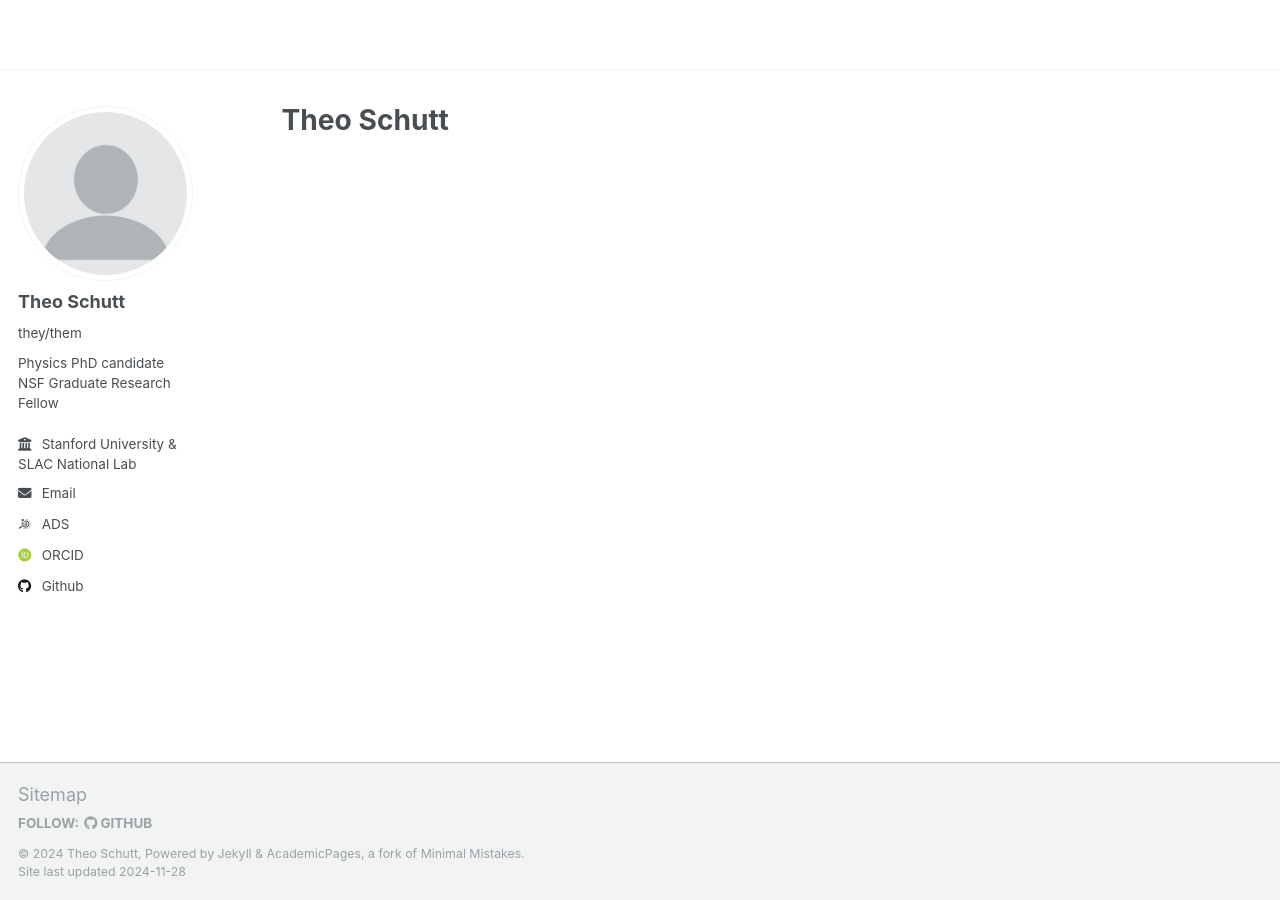
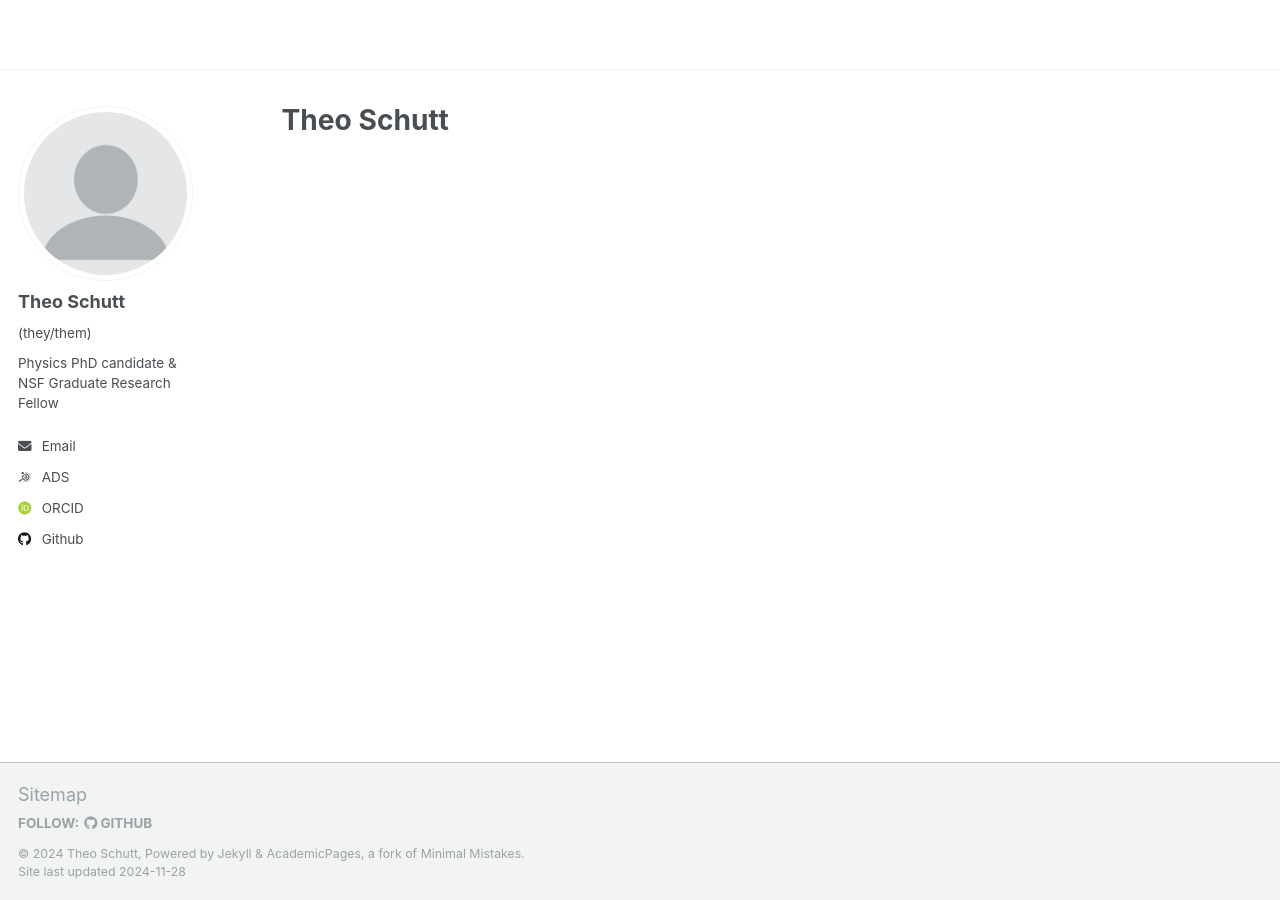
Before and after one commit to theoschutt/theoschutt.github.io, a Jekyll site: the page built from _pages/about.md, in a window 1280 px wide. Built offline with Jekyll 4.4.1, drawn with Linux system fonts in a browser that asks for light colours; some web fonts are replaced.

Commit message:
Update _config.yml

```diff
--- a/_config.yml
+++ b/_config.yml
@@ -23,10 +23,10 @@ author:
   # Biographic information
   avatar           : "profile.png"
   name             : "Theo Schutt"
-  pronouns         : "they/them"
-  bio              : "Physics PhD candidate<br>NSF Graduate Research Fellow"
+  pronouns         : "(they/them)"
+  bio              : "Physics PhD candidate &<br>NSF Graduate Research Fellow"
   location         : #
-  employer         : "Stanford University &<br>SLAC National Lab"
+  employer         : # "Stanford University &<br>SLAC National Lab"
   uri              : # URL
   email            : "schutt20@stanford.edu"
 
```
